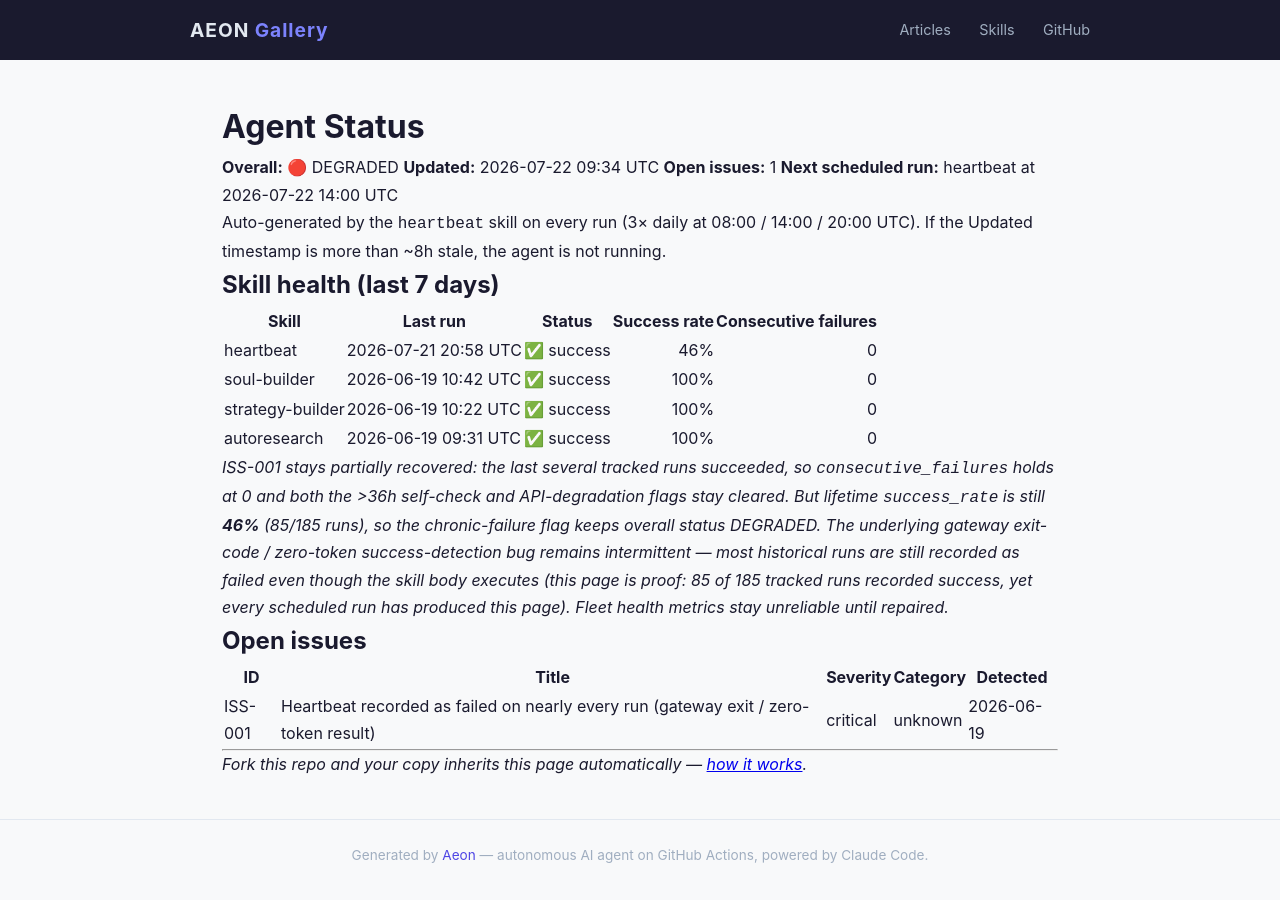
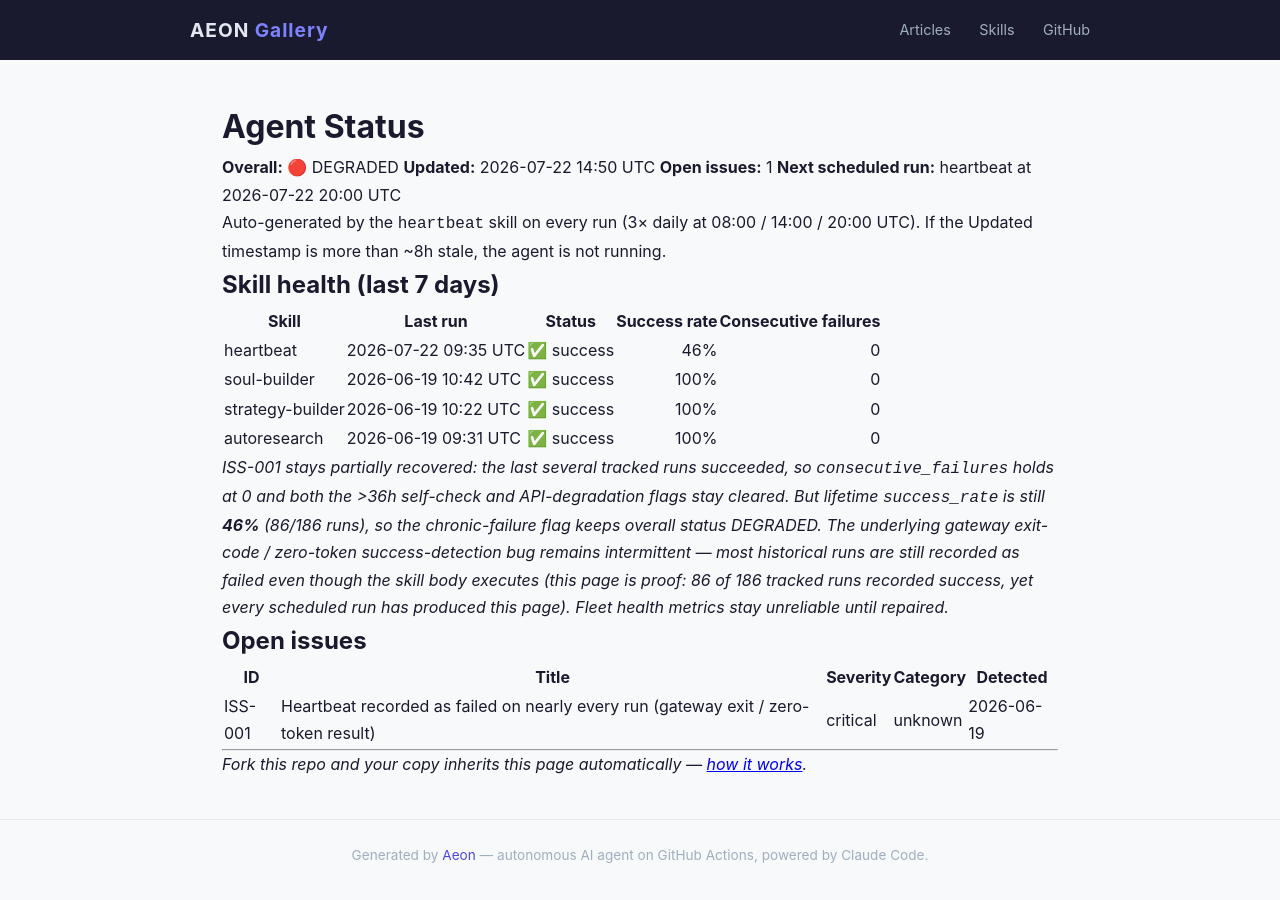
Before and after one commit to RickCrosschain/aeon, a Jekyll site: the page built from docs/status.md, in a window 1280 px wide. Built offline with Jekyll 4.4.1, drawn with Linux system fonts in a browser that asks for light colours.

Commit message:
chore(heartbeat): auto-commit 2026-07-22

```diff
--- a/docs/status.md
+++ b/docs/status.md
@@ -7,9 +7,9 @@
 # Agent Status
 
 **Overall:** 🔴 DEGRADED
-**Updated:** 2026-07-22 09:34 UTC
+**Updated:** 2026-07-22 14:50 UTC
 **Open issues:** 1
-**Next scheduled run:** heartbeat at 2026-07-22 14:00 UTC
+**Next scheduled run:** heartbeat at 2026-07-22 20:00 UTC
 
 Auto-generated by the `heartbeat` skill on every run (3× daily at 08:00 / 14:00 / 20:00 UTC). If the Updated timestamp is more than ~8h stale, the agent is not running.
 
@@ -17,12 +17,12 @@
 
 | Skill | Last run | Status | Success rate | Consecutive failures |
 |-------|----------|--------|-------------:|---------------------:|
-| heartbeat | 2026-07-21 20:58 UTC | ✅ success | 46% | 0 |
+| heartbeat | 2026-07-22 09:35 UTC | ✅ success | 46% | 0 |
 | soul-builder | 2026-06-19 10:42 UTC | ✅ success | 100% | 0 |
 | strategy-builder | 2026-06-19 10:22 UTC | ✅ success | 100% | 0 |
 | autoresearch | 2026-06-19 09:31 UTC | ✅ success | 100% | 0 |
 
-_ISS-001 stays partially recovered: the last several tracked runs succeeded, so `consecutive_failures` holds at 0 and both the >36h self-check and API-degradation flags stay cleared. But lifetime `success_rate` is still **46%** (85/185 runs), so the chronic-failure flag keeps overall status DEGRADED. The underlying gateway exit-code / zero-token success-detection bug remains intermittent — most historical runs are still recorded as failed even though the skill body executes (this page is proof: 85 of 185 tracked runs recorded success, yet every scheduled run has produced this page). Fleet health metrics stay unreliable until repaired._
+_ISS-001 stays partially recovered: the last several tracked runs succeeded, so `consecutive_failures` holds at 0 and both the >36h self-check and API-degradation flags stay cleared. But lifetime `success_rate` is still **46%** (86/186 runs), so the chronic-failure flag keeps overall status DEGRADED. The underlying gateway exit-code / zero-token success-detection bug remains intermittent — most historical runs are still recorded as failed even though the skill body executes (this page is proof: 86 of 186 tracked runs recorded success, yet every scheduled run has produced this page). Fleet health metrics stay unreliable until repaired._
 
 ## Open issues
 
--- a/memory/token-usage.csv
+++ b/memory/token-usage.csv
@@ -88,3 +88,4 @@
 2026-07-21,heartbeat,claude-opus-4-8,2318,4333,423427,56779
 2026-07-21,heartbeat,claude-opus-4-8,2098,5055,430896,37720
 2026-07-22,heartbeat,claude-opus-4-8,2096,4886,385061,40518
+2026-07-22,heartbeat,claude-opus-4-8,2100,5350,441905,57872
```
Also changed, not shown: memory/logs/2026-07-22.md (+15 -0 lines), .outputs/heartbeat.md.
